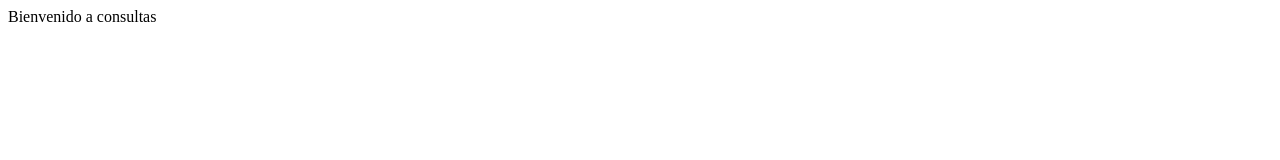
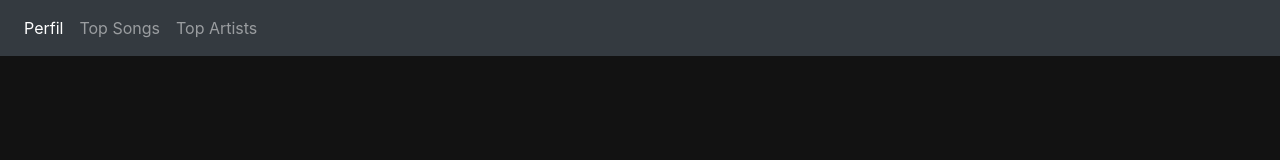
Before and after one commit to rodri-dot-git/ElectronJS-Spotify, an Electron app: page views/consultas.html in a window 1280 px wide. Drawn offline with nearby package versions, Linux system fonts and the light colour scheme; no server answers.

Commit message:
bootstrap + foto

```diff
--- /dev/null
+++ b/css/master.css
@@ -0,0 +1,4 @@
+body {
+    background-color: #121212 !important;
+    color: antiquewhite !important;
+}
--- a/js/consultas.js
+++ b/js/consultas.js
@@ -11,6 +11,7 @@ function nombre(){
     var obj
     ipcRenderer.on('nombreR', (event, arg) => {
         $("#datos").text(arg.display_name);
+        $("#profile").attr("src", arg.images[0].url);
     });
     ipcRenderer.send('nombre');
 }
--- a/package.json
+++ b/package.json
@@ -24,7 +24,9 @@
   "homepage": "https://github.com/rodri-dot-git/ElectronJS-Spotify#readme",
   "dependencies": {
     "body-parser": "^1.19.0",
+    "bower": "^1.8.8",
     "electron": "^5.0.2",
+    "electron-localstorage": "^1.0.5",
     "express": "^4.17.1",
     "jquery": "^3.4.1",
     "request": "^2.88.0",
--- a/views/consultas.html
+++ b/views/consultas.html
@@ -1,15 +1,43 @@
 <!DOCTYPE html>
 <html lang="en">
+
 <head>
     <script src="../js/consultas.js"></script>
+    <link rel="stylesheet" href="../css/master.css">
+    <script src="https://cdnjs.cloudflare.com/ajax/libs/popper.js/1.14.7/umd/popper.min.js" integrity="sha384-UO2eT0CpHqdSJQ6hJty5KVphtPhzWj9WO1clHTMGa3JDZwrnQq4sF86dIHNDz0W1" crossorigin="anonymous"></script>
+    <script src="https://stackpath.bootstrapcdn.com/bootstrap/4.3.1/js/bootstrap.min.js" integrity="sha384-JjSmVgyd0p3pXB1rRibZUAYoIIy6OrQ6VrjIEaFf/nJGzIxFDsf4x0xIM+B07jRM" crossorigin="anonymous"></script>
+    <link rel="stylesheet" href="https://stackpath.bootstrapcdn.com/bootstrap/4.3.1/css/bootstrap.min.css" integrity="sha384-ggOyR0iXCbMQv3Xipma34MD+dH/1fQ784/j6cY/iJTQUOhcWr7x9JvoRxT2MZw1T" crossorigin="anonymous">
     <meta charset="UTF-8">
     <meta name="viewport" content="width=device-width, initial-scale=1.0">
     <meta http-equiv="X-UA-Compatible" content="ie=edge">
-    <title>Document</title>
+    <title>Pefil</title>
 </head>
+
 <body>
-    Bienvenido a consultas
-    <br>
-    <label id="datos"></label>
+    <nav class="navbar navbar-expand-sm bg-dark navbar-dark">
+        <ul class="navbar-nav">
+            <li class="nav-item active">
+                <a class="nav-link" href="#">Perfil</a>
+            </li>
+            <li class="nav-item">
+                <a class="nav-link" href="#">Top Songs</a>
+            </li>
+            <li class="nav-item">
+                <a class="nav-link" href="#">Top Artists</a>
+            </li>
+        </ul>
+    </nav>
+    <section class="container">
+		<div class="row">
+			<div class="col-lg d-flex justify-content-center">
+				<img id="profile" src="" class="img-fluid rounded-circle">
+                <br>
+                <h3 style="text-align: center">
+                    <label id="datos"></label>
+                </h3>
+			</div>
+		</div>
+	</section>
 </body>
+
 </html>
```
Also changed, not shown: bower.json (added, +26 -0 lines), 1 other file.
